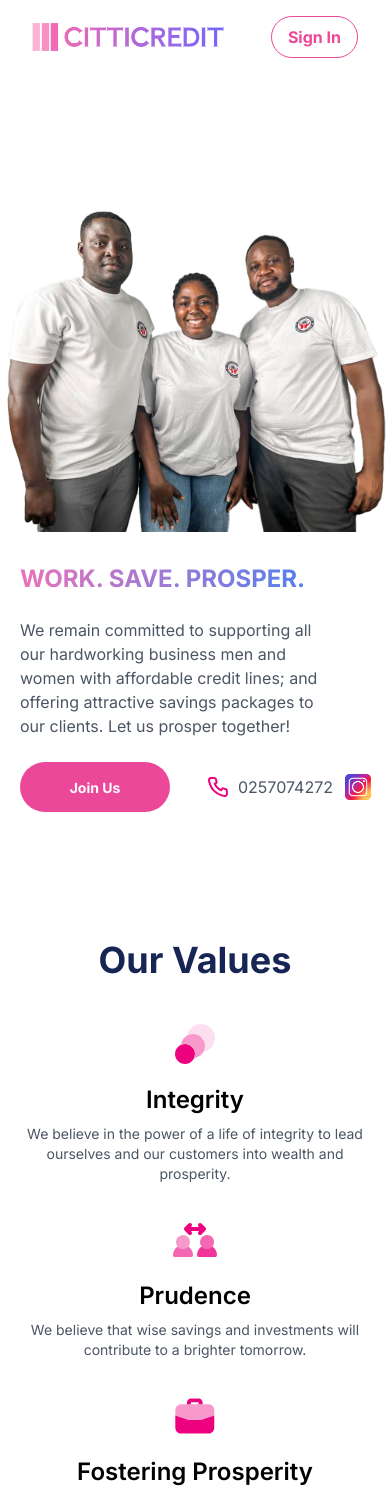
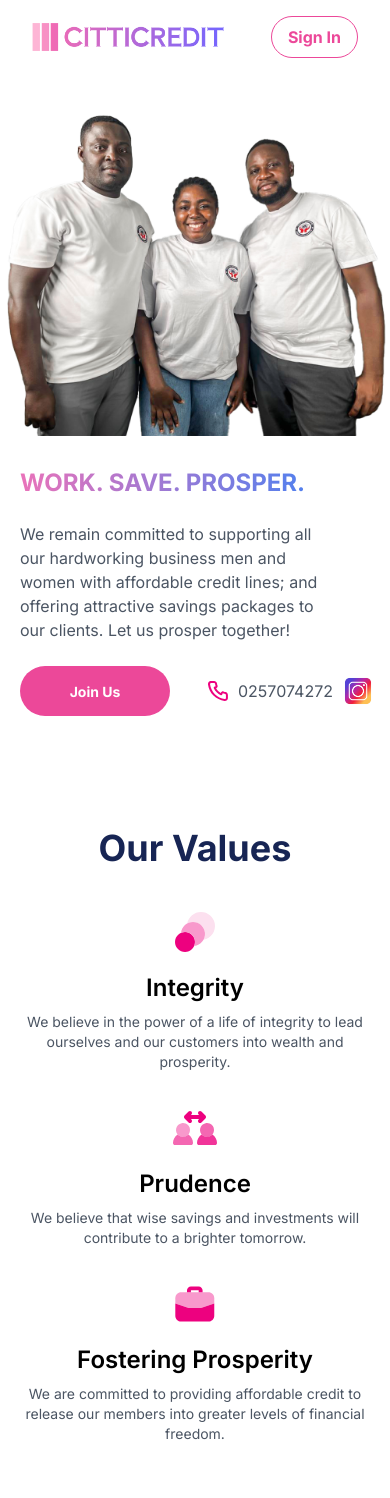
Before and after one commit to Vinc5764/bank-main, a Next.js app: page / in a window 390 px wide. Shown: the top 1498 px of the page. Built offline with nearby package versions, Linux system fonts and the light colour scheme.

Commit message:
edits page

```diff
--- a/components/Customers.tsx
+++ b/components/Customers.tsx
@@ -50,7 +50,10 @@ const Customers: React.FC = () => {
 
   return (
     <div className="container mx-auto space-y-10 px-4 py-20">
-      <h1 className="text-4xl text-blue-950 font-bold text-center mb-4" data-aos="fade-left">
+      <h1
+        className="text-4xl max-sm:mt-[-6rem] text-blue-950 font-bold text-center mb-4"
+        data-aos="fade-left"
+      >
         Our Values
       </h1>
       <div
--- a/components/Hero.tsx
+++ b/components/Hero.tsx
@@ -39,8 +39,11 @@ const Hero: React.FC = () => {
         </div>
       </header>
 
-      <main className="flex  flex-col max-sm:flex-col-reverse max-sm:space-y-5 sm:flex-col-reverse lg:flex-row py-12">
-        <div className="w-full max-sm:mt-[2rem] space-y-6 md:w-1/2 pr-10" data-aos="fade-up">
+      <main className="flex max-sm:mt-[-6rem]  flex-col max-sm:flex-col-reverse max-sm:space-y-5 sm:flex-col-reverse lg:flex-row py-12">
+        <div
+          className="w-full max-sm:mt-[2rem] space-y-6 md:w-1/2 pr-10"
+          data-aos="fade-up"
+        >
           <h1 className="text-2xl md:text-5xl px-5 leading-tight font-bold bg-clip-text text-transparent bg-gradient-to-r from-pink-400  to-blue-500">
             WORK. SAVE. PROSPER.
           </h1>
@@ -69,7 +72,7 @@ const Hero: React.FC = () => {
         </div>
 
         <div
-          className="lg:mt-[-7.5rem] max-sm:mt-[-8rem] lg:mr-[-8rem] z-10 md:w-1/2 mt-8 md:mt-0 relative"
+          className="lg:mt-[-7.5rem]  lg:mr-[-8rem] z-10 md:w-1/2 mt-8 md:mt-0 relative"
           data-aos="fade-up"
         >
           <Image src={group} alt="Happy family" className="" />
```
